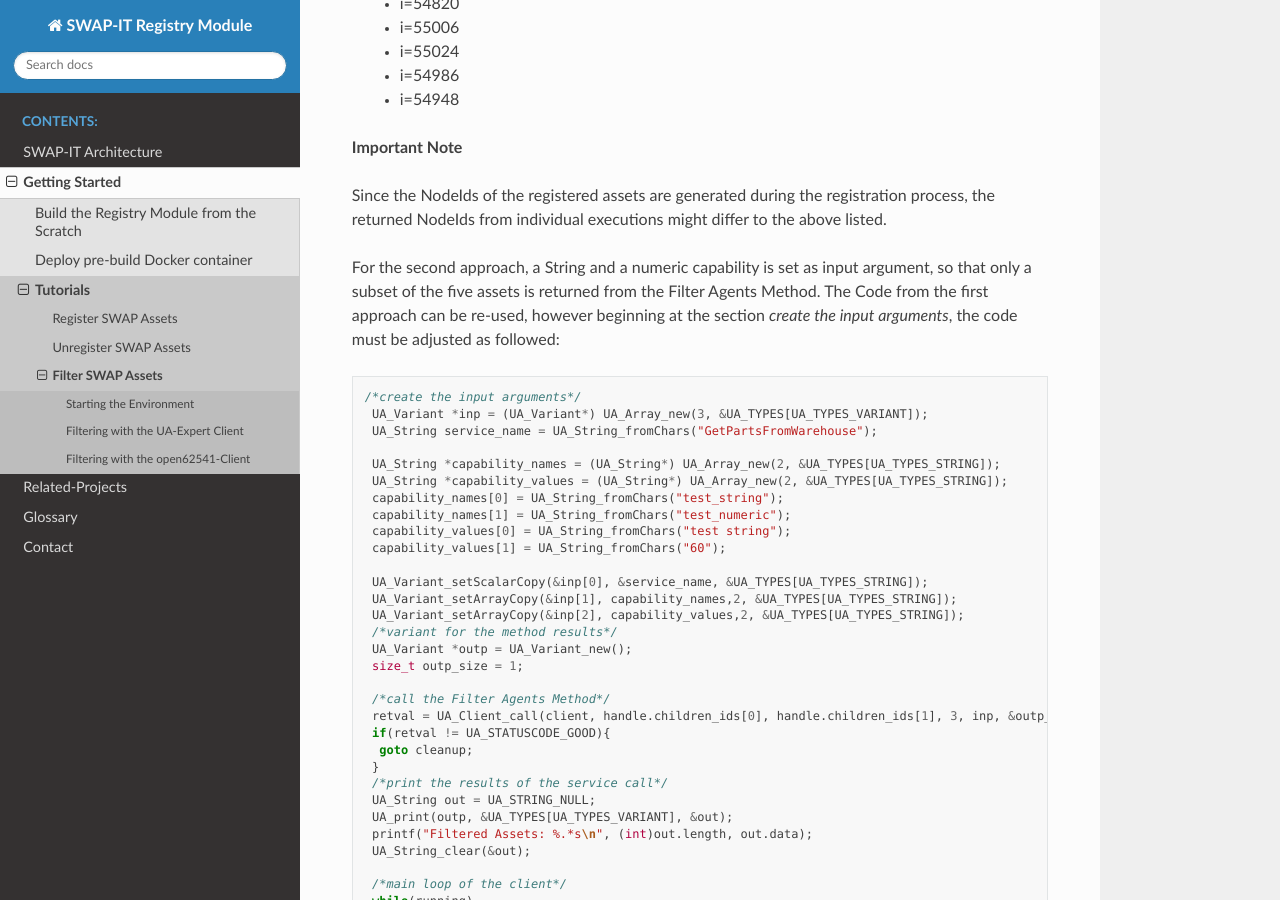
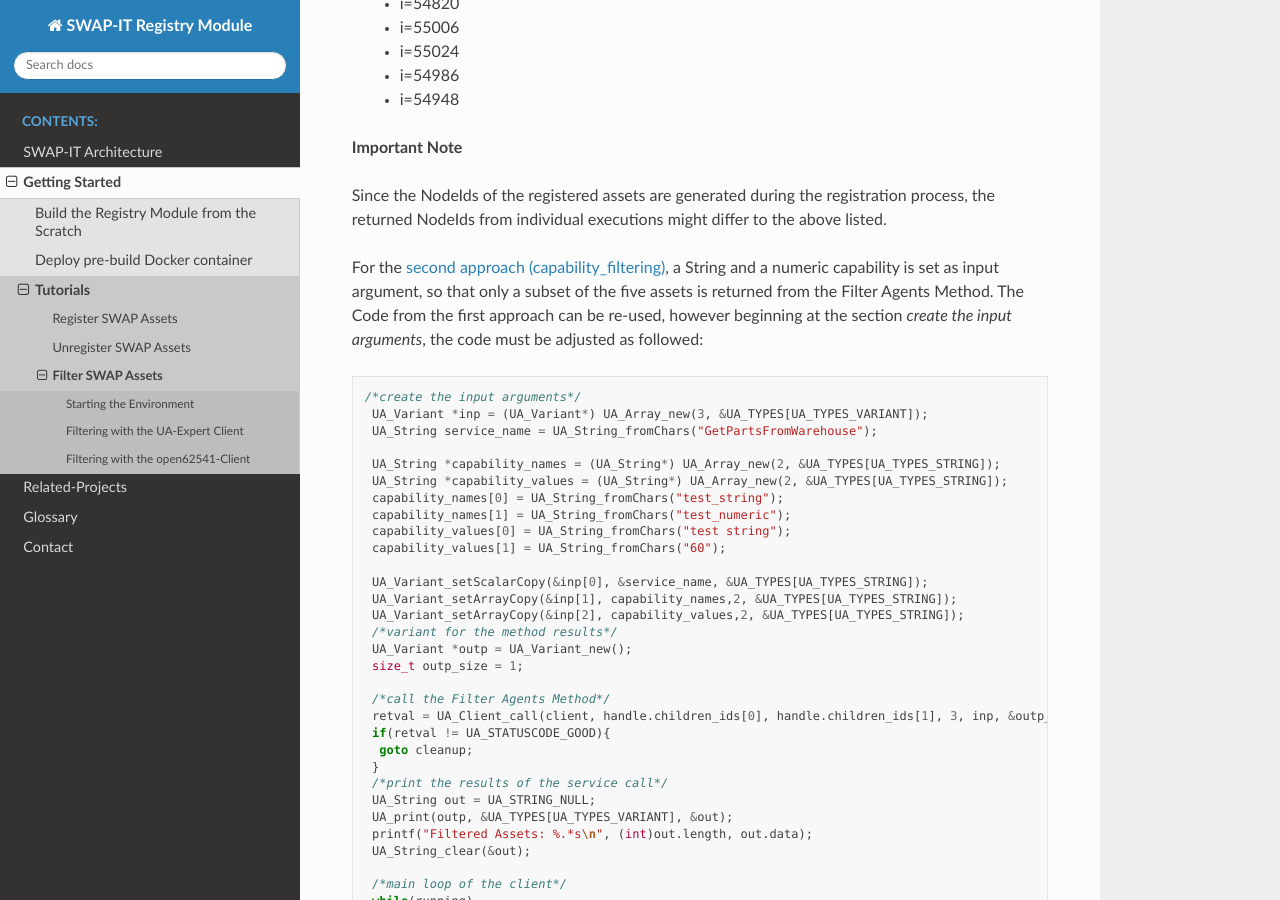
Before and after one commit to FraunhoferIOSB/swap-it-registry-module, a Sphinx documentation site: the page built from documentation/source/filter.rst, in a window 1280 px wide and 900 px high, scrolled down 7160 px. Built offline with Sphinx 7.4.7 and the Read the Docs theme 3.1.0, drawn with Linux system fonts in a browser that asks for light colours.

Commit message:
feat(documentation): provide link to capability_filtering.c

```diff
--- a/documentation/source/filter.rst
+++ b/documentation/source/filter.rst
@@ -299,7 +299,7 @@ The application then returns the following results from the Filter Agents Method
 Since the NodeIds of the registered assets are generated during the registration process, the returned NodeIds from individual executions might differ to the above listed.
 
 
-For the second approach, a String and a numeric capability is set as input argument, so that only a subset of the five assets is returned from the Filter Agents Method.
+For the `second approach (capability_filtering) <https://github.com/FraunhoferIOSB/swap-it-registry-module/blob/main/tutorials/filter/capability_filtering.c>`_, a String and a numeric capability is set as input argument, so that only a subset of the five assets is returned from the Filter Agents Method.
 The Code from the first approach can be re-used, however beginning at the section *create the input arguments*, the code must be adjusted as followed:
 
 .. code-block:: c
```
